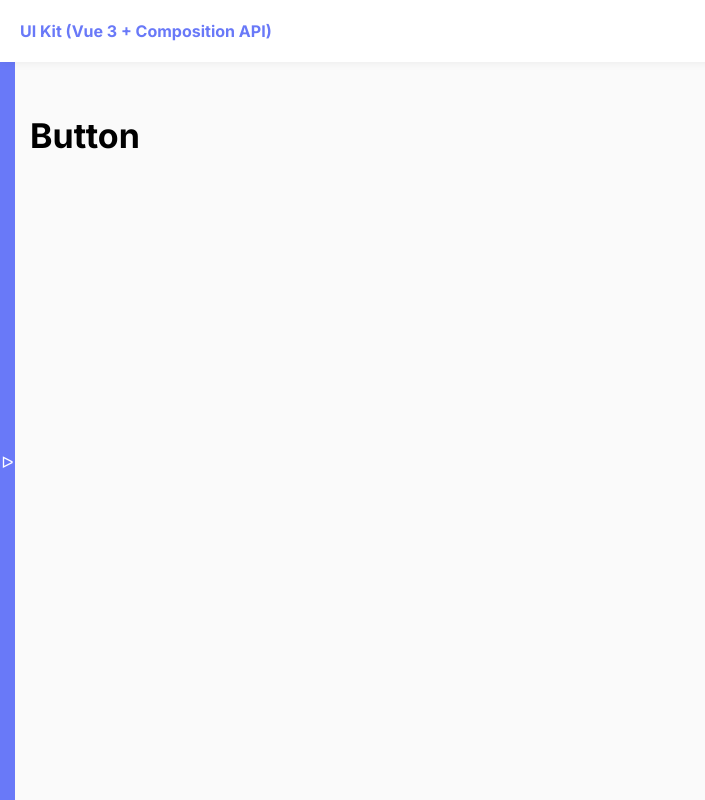
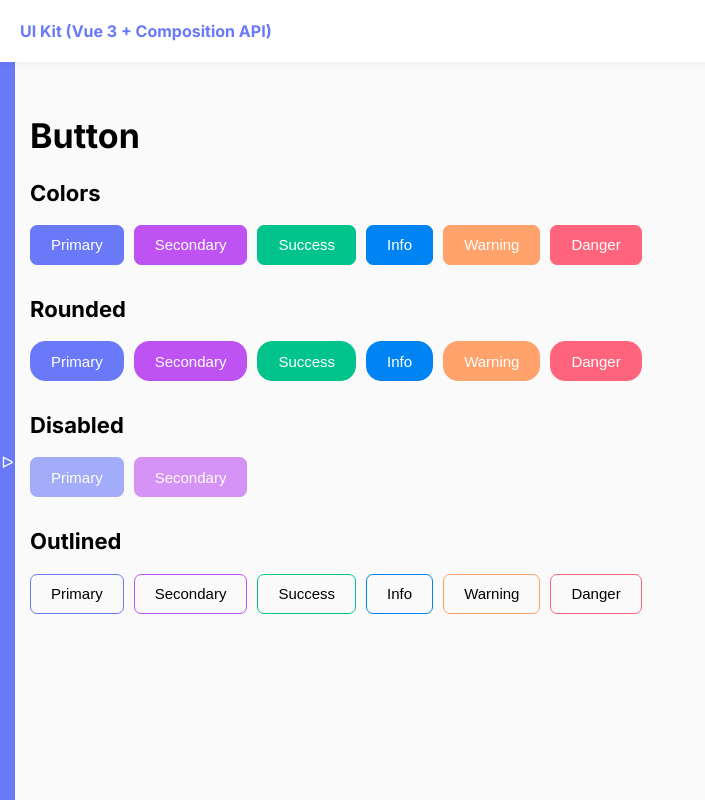
Before and after one commit to benny214/uikit-vue3, a Vue app: page /button in a window 1280 px wide. Shown: the whole page, without its empty margins (0-705 px from the left). Built offline with nearby package versions, Linux system fonts and the light colour scheme.

Commit message:
базовый компонент кнопок

```diff
--- a/src/App.vue
+++ b/src/App.vue
@@ -38,7 +38,7 @@
   position: fixed;
   left: 0;
   width: 15px;
-  background-color: $primary-c;
+  background-color: $primary;
   height: 100%;
   top: 62px;
   z-index: 1;
--- a/src/assets/styles/common.scss
+++ b/src/assets/styles/common.scss
@@ -14,5 +14,5 @@
 
 a {
   text-decoration: none;
-  color: $primary-c;
+  color: $primary;
 }
--- a/src/assets/styles/variables.scss
+++ b/src/assets/styles/variables.scss
@@ -1,4 +1,14 @@
-$primary-c: #6979F8;
-$primary-c-h: #A5AFFB;
-$cecondary-c: #BE52F2;
+$primary: #6979F8;
+$primary-h: #A5AFFB;
+$secondary: #BE52F2;
+$secondary-h: #DBA5F5;
+$success: #00C48C;
+$success-h: #7DDFC3;
+$info: #0084F4;
+$info-h: #66B5F8;
+$warning: #FFA26B;
+$warning-h: #FFC7A6;
+$danger: #FF647C;
+$danger-h: #FDAFBB;
+
 $body-bg: #FAFAFA;
--- /dev/null
+++ b/src/components/Button.vue
@@ -0,0 +1,118 @@
+<template>
+  <button :class="[
+  'btn',
+  `btn--${color}`,
+  {'btn--rounded': rounded},
+  {'btn--outlined': outlined}
+  ]"
+  :disabled="disabled">
+    {{ label }}
+  </button>
+</template>
+<script setup>
+const props = defineProps({
+  label: {
+    type: String,
+    default: "Button",
+  },
+  color: {
+    type: String,
+    default: "primary",
+  },
+  rounded: {
+    type: Boolean,
+    required: false,
+  },
+  disabled: {
+    type: Boolean,
+    required: false,
+  },
+  outlined: {
+    type: Boolean,
+    required: false
+  }
+});
+</script>
+<style lang="scss" scoped>
+@import "@/assets/styles/main";
+.btn {
+  margin-right: 10px;
+  margin-bottom: 10px;
+  padding: 0 20px;
+  height: 40px;
+  color: #fff;
+  border-radius: 7px;
+  border: none;
+  cursor: pointer;
+  font-size: 15px;
+  transition: 0.2s;
+  &--primary {
+    background-color: $primary;
+    border: 1px solid $primary;
+    &:enabled:hover {
+      background-color: $primary-h;
+      border-color: $primary-h;
+    }
+  }
+  &--secondary {
+    background-color: $secondary;
+    border: 1px solid $secondary;
+    &:enabled:hover {
+      background-color: $secondary-h;
+      border-color: $secondary-h;
+    }
+  }
+  &--success {
+    background-color: $success;
+    border: 1px solid $success;
+    &:enabled:hover {
+      background-color: $success-h;
+      border-color: $success-h;
+    }
+  }
+  &--info {
+    background-color: $info;
+    border: 1px solid $info;
+    &:enabled:hover {
+      background-color: $info-h;
+      border-color: $info-h;
+    }
+  }
+  &--warning {
+    background-color: $warning;
+    border: 1px solid $warning;
+    &:enabled:hover {
+      background-color: $warning-h;
+      border-color: $warning-h;
+    }
+  }
+  &--danger {
+    background-color: $danger;
+    border: 1px solid $danger;
+    &:enabled:hover {
+      background-color: $danger-h;
+      border-color: $danger-h;
+    }
+  }
+
+  &--rounded {
+    border-radius: 15px;
+  }
+
+  &:disabled {
+    opacity: .6;
+    cursor: default;
+    &:hover {
+      opacity: .6;
+    }
+  }
+
+  &--outlined {
+    background-color: transparent;
+    color: #000;
+    &:hover {
+      color: #fff;
+    }
+  }
+}
+</style>
--- a/src/components/layout/Sidebar.vue
+++ b/src/components/layout/Sidebar.vue
@@ -48,7 +48,7 @@
     font-weight: bold;
     margin-bottom: 10px;
     &:hover {
-      border-color: $primary-c-h;
+      border-color: $primary-h;
     }
   }
 }
--- a/src/views/Button.vue
+++ b/src/views/Button.vue
@@ -1,8 +1,49 @@
 <template>
   <h1 class="heading-1">Button</h1>
+  <h2 class="heading-2">Colors</h2>
+  <div class="line">
+    <Button label="Primary" color="primary" />
+    <Button label="Secondary" color="secondary" />
+    <Button label="Success" color="success" />
+    <Button label="Info" color="info" />
+    <Button label="Warning" color="warning" />
+    <Button label="Danger" color="danger" />
+  </div>
+
+  <h2 class="heading-2">Rounded</h2>
+  <div class="line">
+    <Button label="Primary" color="primary" rounded />
+    <Button label="Secondary" color="secondary" rounded />
+    <Button label="Success" color="success" rounded />
+    <Button label="Info" color="info" rounded />
+    <Button label="Warning" color="warning" rounded />
+    <Button label="Danger" color="danger" rounded />
+  </div>
+
+  <h2 class="heading-2">Disabled</h2>
+  <div class="line">
+    <Button label="Primary" color="primary" disabled />
+    <Button label="Secondary" color="secondary" disabled />
+  </div>
+
+  <h2 class="heading-2">Outlined</h2>
+  <div class="line">
+    <Button label="Primary" color="primary" outlined />
+    <Button label="Secondary" color="secondary" outlined />
+    <Button label="Success" color="success" outlined />
+    <Button label="Info" color="info" outlined />
+    <Button label="Warning" color="warning" outlined />
+    <Button label="Danger" color="danger" outlined />
+  </div>
 </template>
 <script setup>
+import Button from "@/components/Button.vue";
 </script>
 <style lang="scss" scoped>
-
+@import "@/assets/styles/main";
+.line {
+  display: flex;
+  flex-wrap: wrap;
+  margin-bottom: 20px;
+}
 </style>
```
Also changed, not shown: 1 other file (tests, documents, lock files or other folders).
